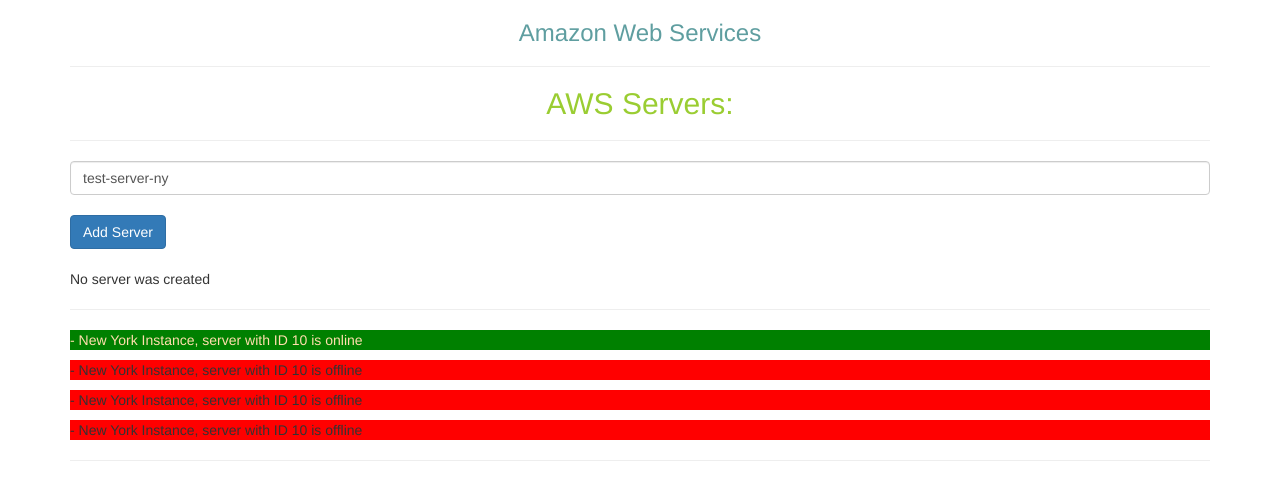
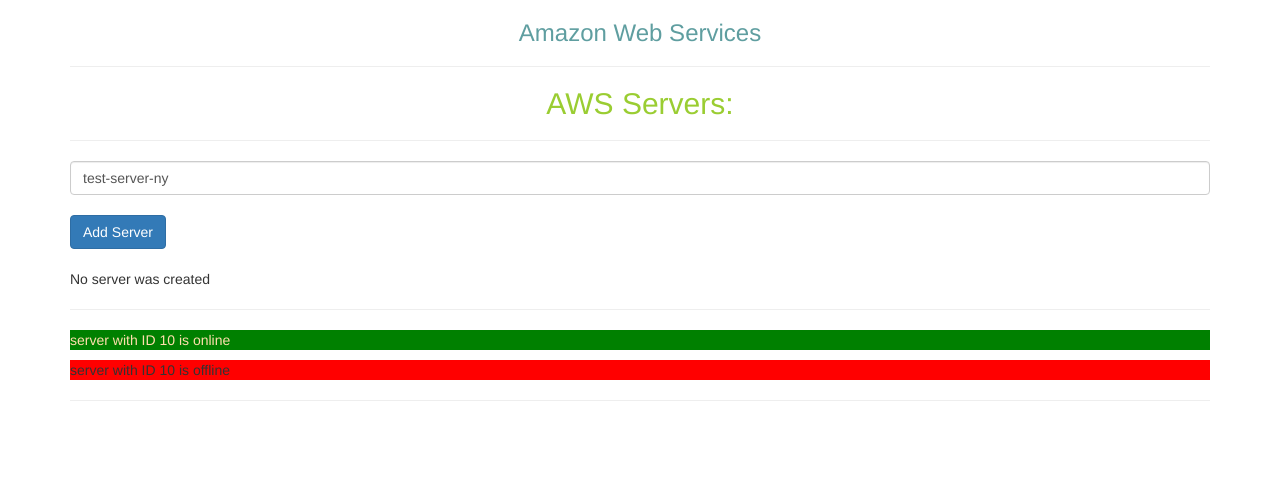
Before and after one commit to HluhovMax/my-first-app, an Angular app: page / in a window 1280 px wide. Shown: the top 500 px of the page. Built offline with nearby package versions, Linux system fonts and the light colour scheme.

Commit message:
outputting list with ngFor

```diff
--- a/src/app/server/server.component.html
+++ b/src/app/server/server.component.html
@@ -1,5 +1,5 @@
 <p
   [ngStyle]="{backgroundColor: getColor()}"
   [ngClass]="{online: serverStatus === 'online'}"
->- {{city}} Instance, server with ID {{serverId}} is {{getServerStatus()}}
+>server with ID {{serverId}} is {{getServerStatus()}}
 </p>
--- a/src/app/servers/servers.component.html
+++ b/src/app/servers/servers.component.html
@@ -16,7 +16,4 @@
 <p *ngIf="serverCreated; else noServer">Server was created, server name is {{serverName}}</p>
 <ng-template #noServer><p>No server was created</p></ng-template>
 <hr>
-<server></server>
-<server></server>
-<server></server>
-<server></server>
+<server *ngFor="let server of servers"></server>
--- a/src/app/servers/servers.component.ts
+++ b/src/app/servers/servers.component.ts
@@ -11,6 +11,7 @@
   serverCreationStatus = `No server was created!`;
   serverName = `test-server-ny`;
   serverCreated = false;
+  servers = ['TestServer', 'TestServer2'];
 
   constructor() {
     setTimeout(() => {
@@ -24,6 +25,7 @@
 
   onCreateServer() {
     this.serverCreated = true;
+    this.servers.push(this.serverName);
     this.serverCreationStatus = `Server was created! Name is: ` + this.serverName;
   }
 
```
